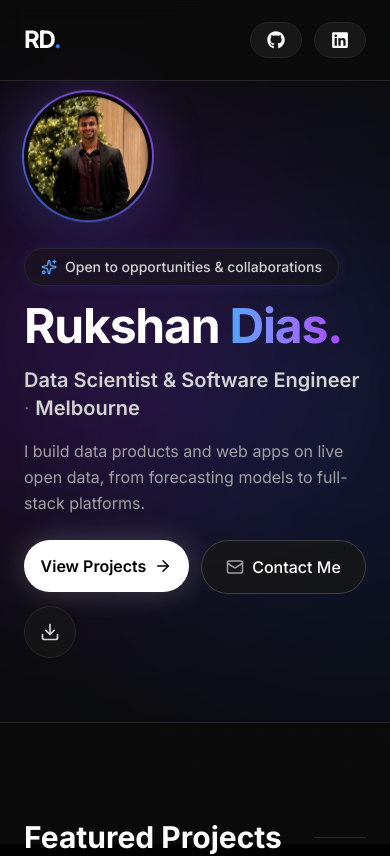
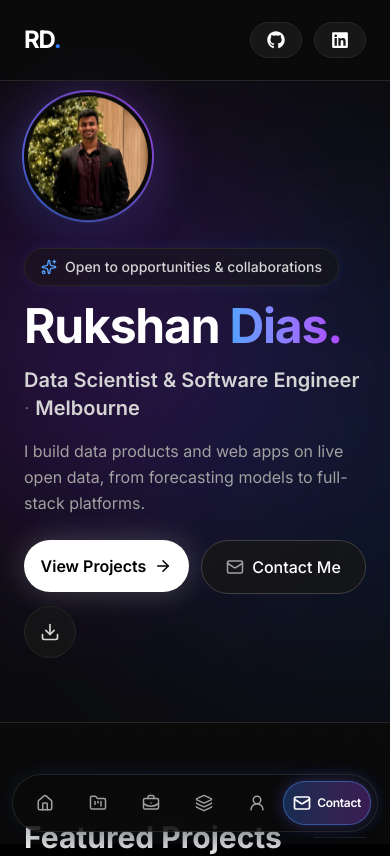
Before and after one commit to Ruki-Diaz/portfolio-website, a Next.js app: page / in a window 390 px wide. Shown: the top 856 px of the page. Built offline with nearby package versions, Linux system fonts and the light colour scheme.

Commit message:
feat: update CV and add mobile section jump bar

```diff
--- a/app/globals.css
+++ b/app/globals.css
@@ -47,6 +47,22 @@ body {
   scroll-behavior: smooth;
 }
 
+/* Keep section headings clear of the fixed header when jumping to an anchor */
+section[id] {
+  scroll-margin-top: 6rem;
+}
+
+section[id]:focus {
+  outline: none;
+}
+
+/* Below md, keep focused fields clear of the floating section bar */
+@media (max-width: 47.99rem) {
+  html {
+    scroll-padding-bottom: calc(6rem + env(safe-area-inset-bottom));
+  }
+}
+
 /* Custom Scrollbar for premium feel */
 ::-webkit-scrollbar {
   width: 10px;
--- a/app/layout.js
+++ b/app/layout.js
@@ -39,6 +39,13 @@ export const metadata = {
   },
 };
 
+// viewport-fit=cover exposes env(safe-area-inset-*) for the mobile section bar on notched iPhones
+export const viewport = {
+  width: "device-width",
+  initialScale: 1,
+  viewportFit: "cover",
+};
+
 export default function RootLayout({ children }) {
   return (
     <html lang="en-AU" className="dark scroll-smooth">
--- a/app/page.js
+++ b/app/page.js
@@ -5,6 +5,7 @@ import Projects from "@/components/sections/Projects";
 import Experience from "@/components/sections/Experience";
 import Contact from "@/components/sections/Contact";
 import Footer from "@/components/layout/Footer";
+import MobileSectionNav from "@/components/layout/MobileSectionNav";
 import CustomCursor from "@/components/ui/CustomCursor";
 import AnimatedGridBackground from "@/components/ui/AnimatedGridBackground";
 import SectionReveal from "@/components/ui/SectionReveal";
@@ -21,8 +22,9 @@ export default function Home() {
         <SectionReveal><Skills /></SectionReveal>
         <SectionReveal><About /></SectionReveal>
         <SectionReveal><Contact /></SectionReveal>
-        <Footer />
+        <Footer sectionNav />
       </main>
+      <MobileSectionNav />
     </>
   );
 }
--- a/components/layout/Footer.js
+++ b/components/layout/Footer.js
@@ -1,6 +1,7 @@
-export default function Footer() {
+export default function Footer({ sectionNav = false }) {
   return (
-    <footer className="py-8 text-center border-t border-neutral-800 bg-neutral-950">
+    // With the mobile section bar, leave room below the footer so the bar never covers it
+    <footer className={`py-8 text-center border-t border-neutral-800 bg-neutral-950 ${sectionNav ? "pb-[calc(5.5rem+env(safe-area-inset-bottom))] md:pb-8" : ""}`}>
       <p className="text-neutral-500 text-sm">
         &copy; {new Date().getFullYear()} Rukshan Dias. All rights reserved.
       </p>
--- /dev/null
+++ b/components/layout/MobileSectionNav.js
@@ -0,0 +1,196 @@
+"use client";
+
+import { useCallback, useEffect, useRef, useState } from "react";
+import { LayoutGroup, MotionConfig, motion, useReducedMotion } from "framer-motion";
+import { useLenis } from "lenis/react";
+import { BriefcaseBusiness, FolderKanban, House, Layers, Mail, UserRound } from "lucide-react";
+
+const SECTIONS = [
+  { id: "hero", label: "Home", icon: House },
+  { id: "projects", label: "Projects", icon: FolderKanban },
+  { id: "experience", label: "Experience", icon: BriefcaseBusiness },
+  { id: "skills", label: "Skills", icon: Layers },
+  { id: "about", label: "About", icon: UserRound },
+  { id: "contact", label: "Contact", icon: Mail },
+];
+
+const EDITABLE =
+  'input:not([type="button"]):not([type="submit"]):not([type="reset"]):not([type="checkbox"]):not([type="radio"]):not([type="range"]):not([type="file"]), textarea, select, [contenteditable="true"]';
+
+const isEditable = (el) => el instanceof Element && el.matches(EDITABLE);
+
+// Document offset that ignores CSS transforms, so sections still mid reveal-animation land correctly.
+function layoutTop(el) {
+  let top = 0;
+  for (let node = el; node; node = node.offsetParent) top += node.offsetTop;
+  return top;
+}
+
+const easeInOutCubic = (t) => (t < 0.5 ? 4 * t * t * t : 1 - Math.pow(-2 * t + 2, 3) / 2);
+
+export default function MobileSectionNav() {
+  const lenis = useLenis();
+  const reduceMotion = useReducedMotion();
+  const [active, setActive] = useState(SECTIONS[0].id);
+  const [keyboardOpen, setKeyboardOpen] = useState(false);
+  const visibleRef = useRef(new Map());
+  const lockRef = useRef(false);
+  const unlockTimer = useRef(null);
+
+  const syncActive = useCallback(() => {
+    if (lockRef.current) return;
+    const current = SECTIONS.findLast(({ id }) => visibleRef.current.get(id));
+    if (current) setActive(current.id);
+  }, []);
+
+  // Scroll-spy: a section is current once it crosses a thin band just above the middle of the viewport.
+  useEffect(() => {
+    const observer = new IntersectionObserver(
+      (entries) => {
+        for (const entry of entries) visibleRef.current.set(entry.target.id, entry.isIntersecting);
+        syncActive();
+      },
+      { rootMargin: "-40% 0px -55% 0px" }
+    );
+    for (const { id } of SECTIONS) {
+      const el = document.getElementById(id);
+      if (el) observer.observe(el);
+    }
+    return () => observer.disconnect();
+  }, [syncActive]);
+
+  // Hide while the on-screen keyboard is likely open, so the bar never sits over the contact form.
+  useEffect(() => {
+    let focused = isEditable(document.activeElement);
+    let shrunk = false;
+    const update = () => setKeyboardOpen(focused || shrunk);
+
+    const onFocusIn = (e) => {
+      focused = isEditable(e.target);
+      update();
+    };
+    const onFocusOut = (e) => {
+      focused = isEditable(e.relatedTarget);
+      update();
+    };
+    const vv = window.visualViewport;
+    const onResize = () => {
+      shrunk = vv.height < window.innerHeight - 150;
+      update();
+    };
+
+    document.addEventListener("focusin", onFocusIn);
+    document.addEventListener("focusout", onFocusOut);
+    vv?.addEventListener("resize", onResize);
+    return () => {
+      document.removeEventListener("focusin", onFocusIn);
+      document.removeEventListener("focusout", onFocusOut);
+      vv?.removeEventListener("resize", onResize);
+    };
+  }, []);
+
+  useEffect(() => () => clearTimeout(unlockTimer.current), []);
+
+  const handleClick = (e, id) => {
+    const el = document.getElementById(id);
+    if (!el) return;
+    e.preventDefault();
+
+    const margin = Number.parseFloat(getComputedStyle(el).scrollMarginTop) || 0;
+    const target = Math.max(0, layoutTop(el) - margin);
+
+    // Hold the indicator on the chosen item instead of flickering through every section on the way.
+    setActive(id);
+    lockRef.current = true;
+    clearTimeout(unlockTimer.current);
+    const unlock = () => {
+      clearTimeout(unlockTimer.current);
+      lockRef.current = false;
+      syncActive();
+    };
+    unlockTimer.current = setTimeout(unlock, reduceMotion ? 100 : 1600);
+
+    if (lenis) {
+      lenis.scrollTo(target, {
+        immediate: reduceMotion,
+        duration: 1.2,
+        easing: easeInOutCubic,
+        onComplete: unlock,
+      });
+    } else {
+      window.scrollTo({ top: target, behavior: reduceMotion ? "auto" : "smooth" });
+    }
+
+    // Move the reading position for keyboard and screen reader users, as a native anchor jump would.
+    if (!el.hasAttribute("tabindex")) el.setAttribute("tabindex", "-1");
+    el.focus({ preventScroll: true });
+  };
+
+  return (
+    <MotionConfig reducedMotion="user">
+      <motion.nav
+        aria-label="Section navigation"
+        initial={{ y: 24, opacity: 0 }}
+        animate={{ y: 0, opacity: 1 }}
+        transition={{ duration: 0.5, delay: 0.4, ease: [0.16, 1, 0.3, 1] }}
+        inert={keyboardOpen}
+        className="md:hidden fixed inset-x-0 bottom-0 z-40 px-3 pb-[max(0.75rem,env(safe-area-inset-bottom))] pointer-events-none"
+      >
+        <div
+          className={`relative mx-auto max-w-md sm:max-w-xl transition-[translate,opacity] duration-300 ease-out motion-reduce:transition-none ${
+            keyboardOpen ? "translate-y-[calc(100%+2rem)] opacity-0" : "pointer-events-auto"
+          }`}
+        >
+          {/* Top edge highlight */}
+          <div aria-hidden="true" className="absolute inset-x-8 top-0 h-px bg-gradient-to-r from-transparent via-white/20 to-transparent" />
+          <LayoutGroup>
+            <ul className="flex items-center rounded-full border border-white/10 bg-neutral-950/75 p-1.5 backdrop-blur-xl backdrop-saturate-150 shadow-[0_10px_40px_-8px_rgba(0,0,0,0.7),0_0_24px_-6px_rgba(59,130,246,0.25)]">
+              {SECTIONS.map(({ id, label, icon: Icon }) => {
+                const isActive = active === id;
+                return (
+                  <motion.li
+                    key={id}
+                    layout
+                    transition={{ type: "spring", stiffness: 500, damping: 40 }}
+                    className={`flex min-w-11 sm:flex-1 ${isActive ? "flex-none" : "flex-1"}`}
+                  >
+                    <a
+                      href={`#${id}`}
+                      onClick={(e) => handleClick(e, id)}
+                      aria-label={label}
+                      aria-current={isActive ? "location" : undefined}
+                      className={`relative flex h-11 w-full items-center justify-center gap-1.5 rounded-full px-2.5 outline-none transition-colors duration-200 focus-visible:ring-2 focus-visible:ring-blue-400 focus-visible:ring-offset-2 focus-visible:ring-offset-neutral-950 active:scale-95 motion-reduce:active:scale-100 ${
+                        isActive ? "text-white" : "text-neutral-400 hover:text-neutral-100"
+                      }`}
+                    >
+                      {isActive && (
+                        <motion.span
+                          layoutId="section-nav-indicator"
+                          aria-hidden="true"
+                          transition={{ type: "spring", stiffness: 420, damping: 36 }}
+                          className="absolute inset-0 rounded-full bg-gradient-to-r from-blue-500/30 to-purple-500/30 ring-1 ring-inset ring-blue-400/40 shadow-[0_0_18px_-2px_rgba(99,102,241,0.45)]"
+                        />
+                      )}
+                      <motion.span layout="position" className="relative z-10 flex">
+                        <Icon size={18} strokeWidth={isActive ? 2.25 : 2} aria-hidden="true" />
+                      </motion.span>
+                      <motion.span
+                        layout="position"
+                        aria-hidden="true"
+                        className={`relative z-10 text-xs tracking-tight whitespace-nowrap ${
+                          isActive ? "font-semibold" : "hidden sm:inline font-medium"
+                        }`}
+                      >
+                        {label}
+                      </motion.span>
+                    </a>
+                  </motion.li>
+                );
+              })}
+            </ul>
+          </LayoutGroup>
+        </div>
+      </motion.nav>
+    </MotionConfig>
+  );
+}
--- a/components/sections/Hero.js
+++ b/components/sections/Hero.js
@@ -102,6 +102,7 @@ export default function Hero() {
             <MagneticEffect className="col-span-2 justify-self-start">
               <a
                 href="/cv.pdf"
+                download="Rukshan-Dias-CV.pdf"
                 target="_blank"
                 rel="noopener noreferrer"
                 className="flex items-center justify-center w-[52px] h-[52px] sm:w-14 sm:h-14 bg-neutral-900/80 backdrop-blur-md text-neutral-300 rounded-full border border-neutral-800 hover:bg-neutral-800 hover:text-white transition-all hover:border-neutral-500 group hover:shadow-[0_0_20px_rgba(255,255,255,0.05)]"
```
